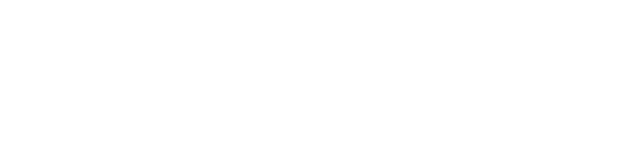
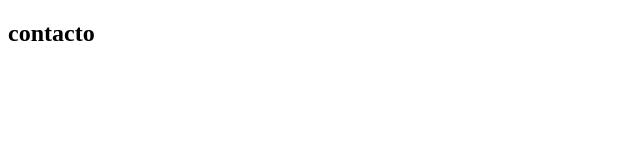
Before and after one commit to vlademirss/gitclass, a plain HTML site: page contact.html in a window 1280 px wide. Shown: the whole page, without its empty margins (0-640 px from the left). Drawn offline with Linux system fonts and the light colour scheme.

Commit message:
Agregue h2

```diff
--- a/contact.html
+++ b/contact.html
@@ -7,6 +7,6 @@
     <title>Contactar</title>
 </head>
 <body>
-
+    <h2>contacto</h2>
 </body>
 </html>
```
